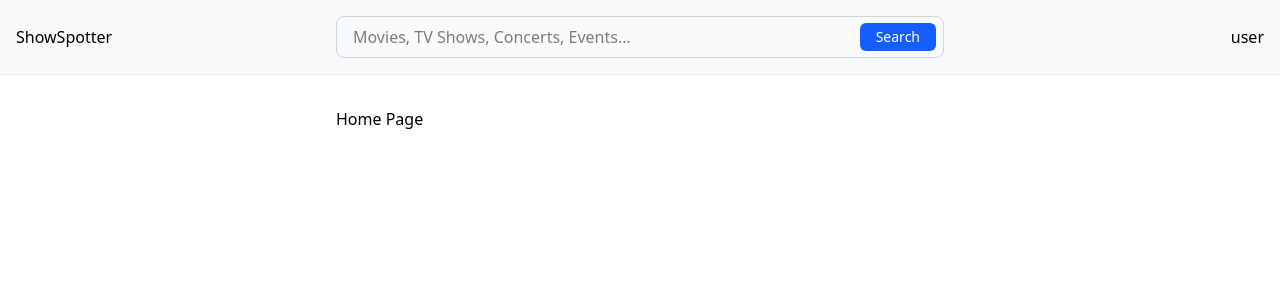
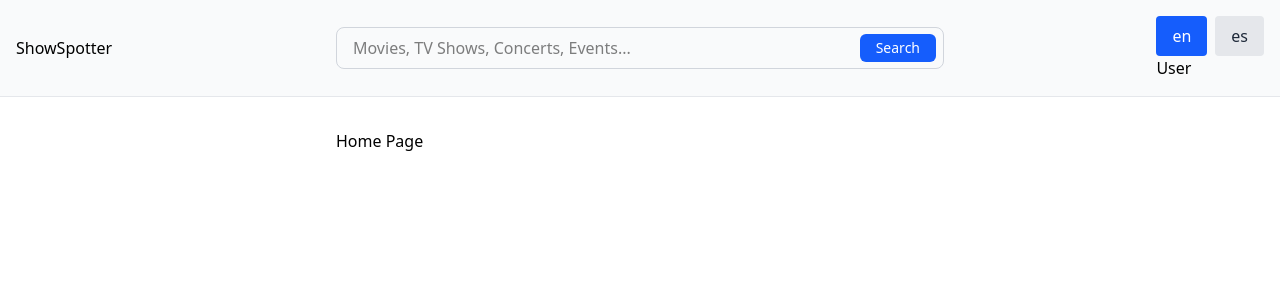
Before and after one commit to dajpes/show-spotter, a Next.js app: page / in a window 1280 px wide. Shown: the top 300 px of the page. Built offline with nearby package versions, Linux system fonts and the light colour scheme; no server answers.

Commit message:
SP-3: Added and configured next-intl

```diff
--- /dev/null
+++ b/app/i18n/messages/base/en.json
@@ -0,0 +1,6 @@
+{
+	"base": {
+		"ok": "Ok",
+		"error": "Error"
+	}
+}
--- /dev/null
+++ b/app/i18n/messages/base/es.json
@@ -0,0 +1,6 @@
+{
+	"base": {
+		"ok": "Ok",
+		"error": "Error"
+	}
+}
--- /dev/null
+++ b/app/i18n/messages/discovery/en.json
@@ -0,0 +1,7 @@
+{
+	"search": {
+		"placeholder": "Movies, TV Shows, Concerts, Events...",
+		"button": "Search",
+		"label": "Search for TV shows"
+	}
+}
--- /dev/null
+++ b/app/i18n/messages/discovery/es.json
@@ -0,0 +1,7 @@
+{
+	"search": {
+		"placeholder": "Películas, Series, Conciertos, Eventos...",
+		"button": "Buscar",
+		"label": "Buscar series de TV"
+	}
+}
--- /dev/null
+++ b/app/i18n/request.ts
@@ -0,0 +1,24 @@
+import { cookies } from 'next/headers'
+import { getRequestConfig } from 'next-intl/server'
+
+const MESSAGE_FOLDERS = ['base', 'discovery'] as const
+
+export default getRequestConfig(async () => {
+	// Read locale from cookie (accessible on server-side)
+	const cookieStore = await cookies()
+	const locale = (cookieStore.get('locale')?.value as 'en' | 'es') ?? 'en'
+
+	// Dynamically load all message files in parallel
+	const messagesObj = await Promise.all(
+		MESSAGE_FOLDERS.map((folder) =>
+			import(`./messages/${folder}/${locale}.json`).then((m) => m.default),
+		),
+	)
+
+	const messages = Object.assign({}, ...messagesObj)
+
+	return {
+		locale,
+		messages,
+	}
+})
--- a/app/layout.tsx
+++ b/app/layout.tsx
@@ -1,19 +1,31 @@
 import type { Metadata } from 'next'
 import './globals.css'
+import { cookies } from 'next/headers'
+import { NextIntlClientProvider } from 'next-intl'
+import { getMessages } from 'next-intl/server'
+import type { LocaleLanguages } from './packages/discovery/components/LocaleSwitcher'
 
 export const metadata: Metadata = {
 	title: 'Show Spotter Mini App',
 	description: 'Show Spotter Mini App - Damian Perez - Technical Challenge',
 }
 
-export default function RootLayout({
+export default async function RootLayout({
 	children,
 }: Readonly<{
 	children: React.ReactNode
 }>) {
+	const cookieStore = await cookies()
+	const locale = (cookieStore.get('locale')?.value as LocaleLanguages) ?? 'en'
+	const messages = await getMessages()
+
 	return (
-		<html lang="en">
-			<body className="antialiased">{children}</body>
+		<html lang={locale}>
+			<body className="antialiased">
+				<NextIntlClientProvider messages={messages}>
+					{children}
+				</NextIntlClientProvider>
+			</body>
 		</html>
 	)
 }
--- a/app/packages/discovery/components/Layout/DiscoveryLayout.tsx
+++ b/app/packages/discovery/components/Layout/DiscoveryLayout.tsx
@@ -1,11 +1,16 @@
+import { cookies } from 'next/headers'
 import Link from 'next/link'
+import LocaleSwitcher, { type LocaleLanguages } from '../LocaleSwitcher'
 import SearchEvent from '../SearchEvent'
 
-export default function DiscoveryLayout({
+export default async function DiscoveryLayout({
 	children,
 }: {
 	children: React.ReactNode
 }) {
+	const cookieStore = await cookies()
+	const locale = (cookieStore.get('locale')?.value as LocaleLanguages) ?? 'en'
+
 	return (
 		<div className="grid min-h-screen grid-rows-[auto_1fr]">
 			<header className="border-b border-gray-200 bg-gray-50">
@@ -16,7 +21,10 @@ export default function DiscoveryLayout({
 					<div className="place-self-center w-full">
 						<SearchEvent />
 					</div>
-					<div className="place-self-end self-center">user</div>
+					<div className="place-self-end self-center">
+						<LocaleSwitcher initialLocale={locale} />
+						<span>User</span>
+					</div>
 				</div>
 			</header>
 			<div className="mx-auto grid w-full max-w-screen-2xl grid-cols-[1fr_2fr_1fr]">
--- /dev/null
+++ b/app/packages/discovery/components/LocaleSwitcher/index.tsx
@@ -0,0 +1,45 @@
+'use client'
+
+import Cookies from 'js-cookie'
+
+export type LocaleLanguages = 'en' | 'es'
+
+interface LocaleSwitcherProps {
+	initialLocale?: LocaleLanguages
+}
+
+export default function LocaleSwitcher({ initialLocale }: LocaleSwitcherProps) {
+	const currentLocale = initialLocale
+
+	const switchLocale = (locale: LocaleLanguages) => {
+		Cookies.set('locale', locale, { expires: 365, path: '/' })
+		window.location.reload()
+	}
+
+	return (
+		<div className="flex gap-2">
+			<button
+				type="button"
+				onClick={() => switchLocale('en')}
+				className={`px-4 py-2 rounded cursor-pointer ${
+					currentLocale === 'en'
+						? 'bg-blue-600 text-white'
+						: 'bg-gray-200 text-gray-800'
+				}`}
+			>
+				en
+			</button>
+			<button
+				type="button"
+				onClick={() => switchLocale('es')}
+				className={`px-4 py-2 rounded cursor-pointer ${
+					currentLocale === 'es'
+						? 'bg-blue-600 text-white'
+						: 'bg-gray-200 text-gray-800'
+				}`}
+			>
+				es
+			</button>
+		</div>
+	)
+}
--- a/app/packages/discovery/components/SearchEvent/index.tsx
+++ b/app/packages/discovery/components/SearchEvent/index.tsx
@@ -1,8 +1,10 @@
 'use client'
 
+import { useTranslations } from 'next-intl'
 import { type FormEvent, useState } from 'react'
 
 export default function SearchEvent() {
+	const __ = useTranslations()
 	const [searchQuery, setSearchQuery] = useState('')
 
 	const handleSubmit = (e: FormEvent<HTMLFormElement>) => {
@@ -13,7 +15,7 @@ export default function SearchEvent() {
 	return (
 		<form onSubmit={handleSubmit} className="w-full">
 			<label htmlFor="search-input" className="sr-only">
-				Search for TV shows
+				{__('search.label')}
 			</label>
 			<div className="relative w-full">
 				<input
@@ -21,14 +23,14 @@ export default function SearchEvent() {
 					type="text"
 					value={searchQuery}
 					onChange={(e) => setSearchQuery(e.target.value)}
-					placeholder="Movies, TV Shows, Concerts, Events..."
+					placeholder={__('search.placeholder')}
 					className="w-full rounded-lg border border-gray-300 py-2 pl-4 pr-24 focus:border-blue-500 focus:outline-none focus:ring-2 focus:ring-blue-500"
 				/>
 				<button
 					type="submit"
 					className="absolute right-2 top-1/2 -translate-y-1/2 rounded-md bg-blue-600 px-4 py-1 text-sm font-medium text-white hover:bg-blue-700 focus:outline-none focus:ring-2 focus:ring-blue-500 focus:ring-offset-2"
 				>
-					Search
+					{__('search.button')}
 				</button>
 			</div>
 		</form>
--- a/next.config.ts
+++ b/next.config.ts
@@ -1,7 +1,7 @@
 import type { NextConfig } from 'next'
+import createNextIntlPlugin from 'next-intl/plugin'
 
-const nextConfig: NextConfig = {
-	/* config options here */
-}
+const nextConfig: NextConfig = {}
 
-export default nextConfig
+const withNextIntl = createNextIntlPlugin('./app/i18n/request.ts')
+export default withNextIntl(nextConfig)
--- a/package.json
+++ b/package.json
@@ -10,13 +10,16 @@
     "prepare": "husky"
   },
   "dependencies": {
+    "js-cookie": "^3.0.5",
     "next": "16.1.1",
+    "next-intl": "^4.7.0",
     "react": "19.2.3",
     "react-dom": "19.2.3"
   },
   "devDependencies": {
     "@biomejs/biome": "2.3.11",
     "@tailwindcss/postcss": "^4",
+    "@types/js-cookie": "^3.0.6",
     "@types/node": "^20",
     "@types/react": "^19",
     "@types/react-dom": "^19",
```
Also changed, not shown: .lintstagedrc.js, 1 other file (tests, documents, lock files or other folders).
